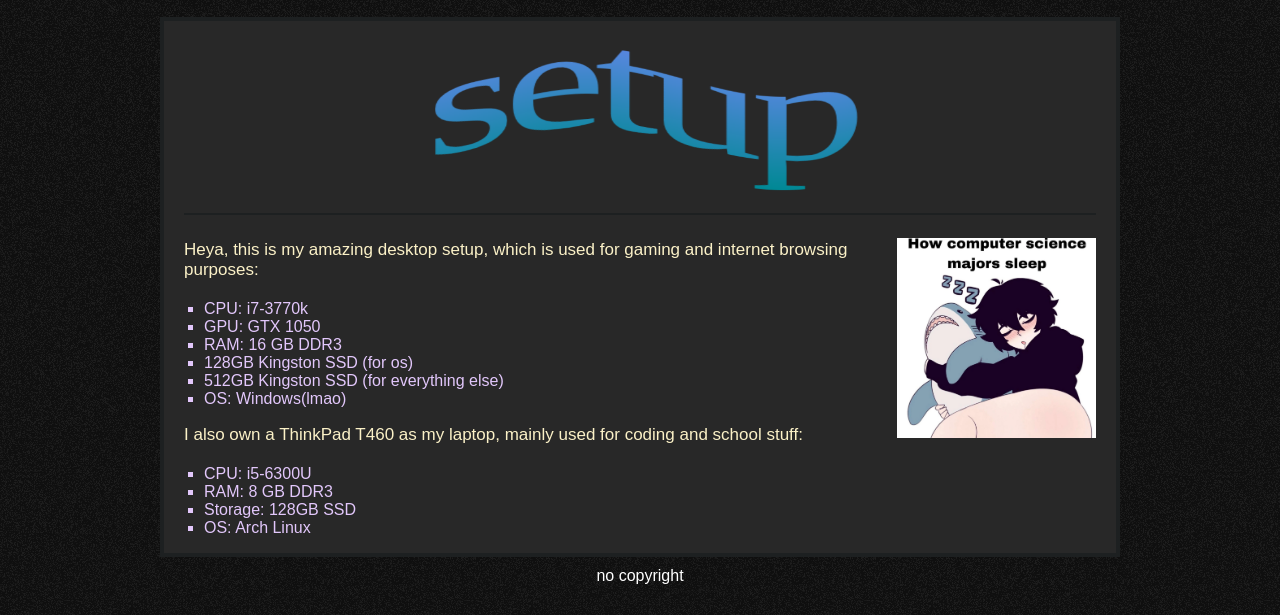
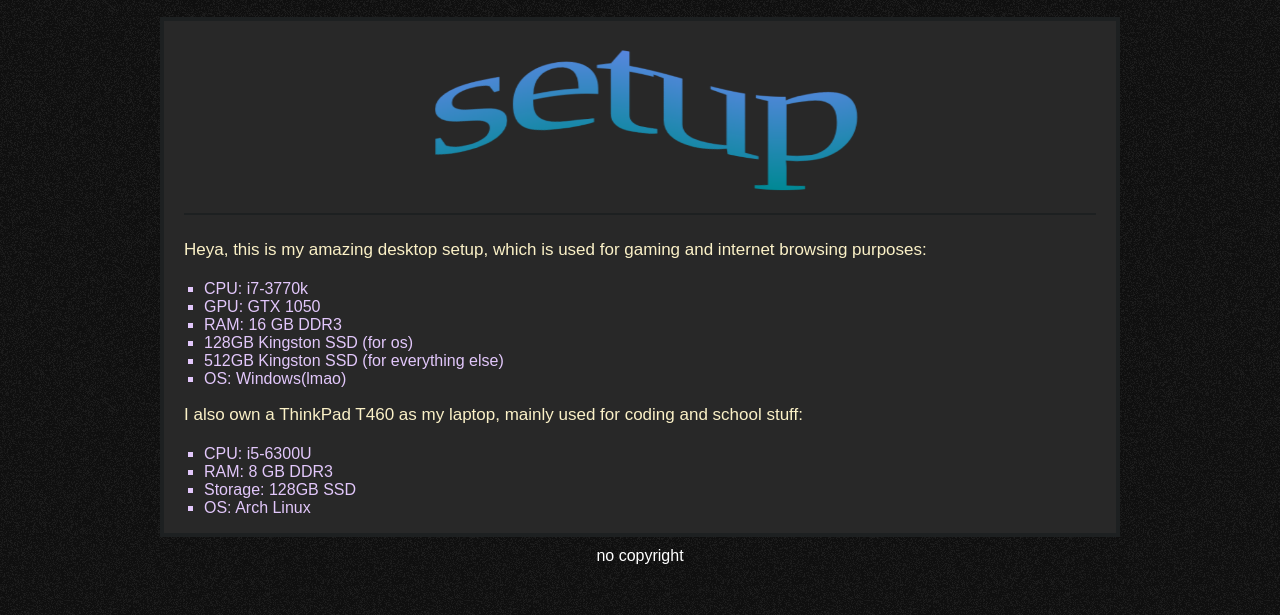
Before and after one commit to nembenike/lair, a plain HTML site: page setup.html in a window 1280 px wide. Shown: the part 298-913 px from the top of the page. Drawn offline with Linux system fonts and the light colour scheme.

Commit message:
removed image

```diff
--- a/setup.html
+++ b/setup.html
@@ -49,7 +49,6 @@
                             <li>Storage: 128GB SSD</li>
                             <li>OS: Arch Linux</li>
                     </div>
-                    <img class="monster" src="./static/img/how.png" alt="monster energy">
                 </div>
             </article>
         </main>
```
